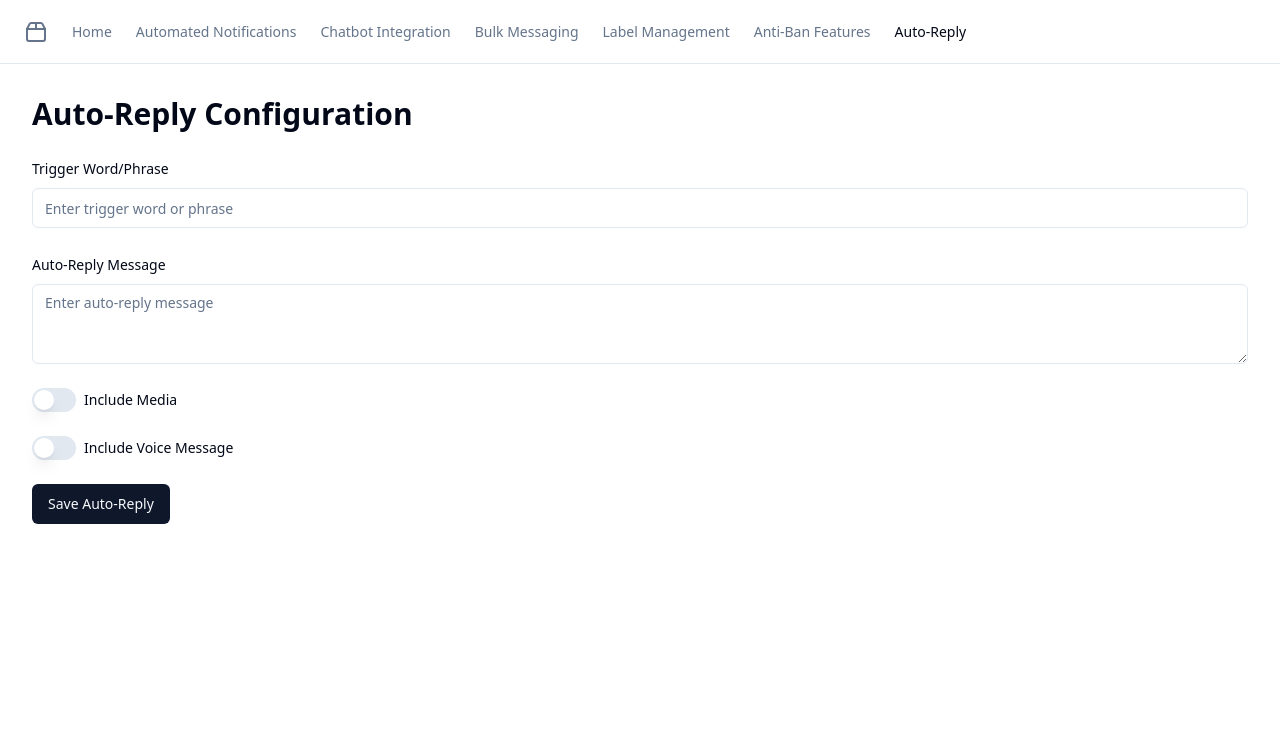
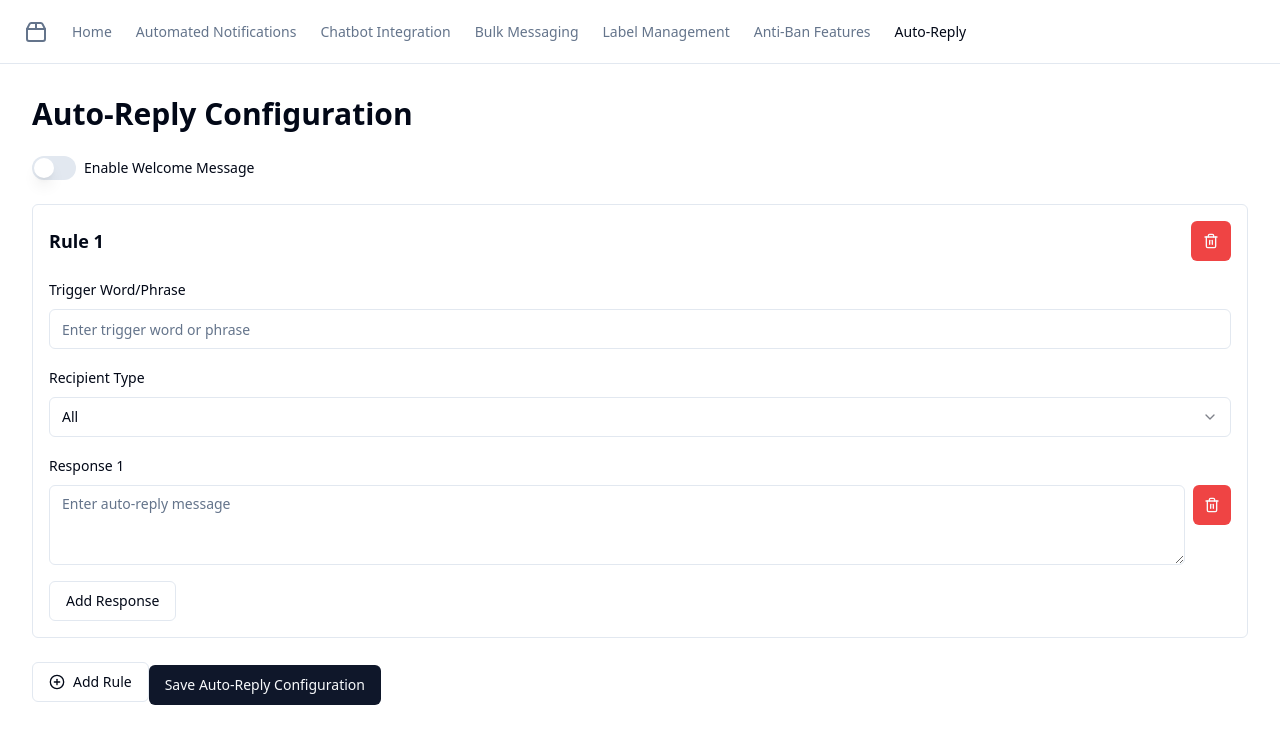
Before and after one commit to GPT-Engineer-App/autoresponder-magnum, a React (Vite) app: page /auto-reply in a window 1280 px wide. Shown: the top 744 px of the page. Built offline with nearby package versions, Linux system fonts and the light colour scheme.

Commit message:
Implement additional features for auto-reply functionality

```diff
--- a/src/pages/AutoReply.jsx
+++ b/src/pages/AutoReply.jsx
@@ -6,29 +6,52 @@ import { Textarea } from "@/components/ui/textarea";
 import { Switch } from "@/components/ui/switch";
 import { Select, SelectContent, SelectItem, SelectTrigger, SelectValue } from "@/components/ui/select";
 import { toast } from "sonner";
+import { PlusCircle, Trash2 } from "lucide-react";
 
 const AutoReply = () => {
-  const [trigger, setTrigger] = useState("");
-  const [response, setResponse] = useState("");
-  const [includeMedia, setIncludeMedia] = useState(false);
-  const [mediaType, setMediaType] = useState("");
-  const [mediaFile, setMediaFile] = useState(null);
-  const [includeVoice, setIncludeVoice] = useState(false);
-  const [voiceMessage, setVoiceMessage] = useState(null);
+  const [rules, setRules] = useState([
+    { trigger: "", responses: [""], recipientType: "all" }
+  ]);
+  const [welcomeMessage, setWelcomeMessage] = useState("");
+  const [enableWelcomeMessage, setEnableWelcomeMessage] = useState(false);
+
+  const handleAddRule = () => {
+    setRules([...rules, { trigger: "", responses: [""], recipientType: "all" }]);
+  };
+
+  const handleRemoveRule = (index) => {
+    const newRules = rules.filter((_, i) => i !== index);
+    setRules(newRules);
+  };
+
+  const handleRuleChange = (index, field, value) => {
+    const newRules = [...rules];
+    newRules[index][field] = value;
+    setRules(newRules);
+  };
+
+  const handleAddResponse = (ruleIndex) => {
+    const newRules = [...rules];
+    newRules[ruleIndex].responses.push("");
+    setRules(newRules);
+  };
+
+  const handleRemoveResponse = (ruleIndex, responseIndex) => {
+    const newRules = [...rules];
+    newRules[ruleIndex].responses = newRules[ruleIndex].responses.filter((_, i) => i !== responseIndex);
+    setRules(newRules);
+  };
+
+  const handleResponseChange = (ruleIndex, responseIndex, value) => {
+    const newRules = [...rules];
+    newRules[ruleIndex].responses[responseIndex] = value;
+    setRules(newRules);
+  };
 
   const handleSubmit = (e) => {
     e.preventDefault();
-    // Mock function to save auto-reply settings
-    console.log("Saving auto-reply settings:", { trigger, response, includeMedia, mediaType, mediaFile, includeVoice, voiceMessage });
+    console.log("Saving auto-reply settings:", { rules, welcomeMessage, enableWelcomeMessage });
     toast.success("Auto-reply configured successfully!");
-  };
-
-  const handleMediaFileChange = (e) => {
-    setMediaFile(e.target.files[0]);
-  };
-
-  const handleVoiceMessageChange = (e) => {
-    setVoiceMessage(e.target.files[0]);
   };
 
   return (
@@ -36,74 +59,85 @@ const AutoReply = () => {
       <h1 className="text-3xl font-bold mb-6">Auto-Reply Configuration</h1>
       <form onSubmit={handleSubmit} className="space-y-6">
         <div className="space-y-2">
-          <Label htmlFor="trigger">Trigger Word/Phrase</Label>
+          <div className="flex items-center space-x-2">
+            <Switch
+              id="enableWelcome"
+              checked={enableWelcomeMessage}
+              onCheckedChange={setEnableWelcomeMessage}
+            />
+            <Label htmlFor="enableWelcome">Enable Welcome Message</Label>
+          </div>
+          {enableWelcomeMessage && (
+            <Textarea
+              value={welcomeMessage}
+              onChange={(e) => setWelcomeMessage(e.target.value)}
+              placeholder="Enter welcome message"
+              className="mt-2"
+            />
+          )}
+        </div>
+
+        {rules.map((rule, ruleIndex) => (
+          <div key={ruleIndex} className="border p-4 rounded-md space-y-4">
+            <div className="flex justify-between items-center">
+              <h3 className="text-lg font-semibold">Rule {ruleIndex + 1}</h3>
+              <Button type="button" variant="destructive" size="icon" onClick={() => handleRemoveRule(ruleIndex)}>
+                <Trash2 className="h-4 w-4" />
+              </Button>
+            </div>
+            <div className="space-y-2">
+              <Label htmlFor={`trigger-${ruleIndex}`}>Trigger Word/Phrase</Label>
               <Input
-            id="trigger"
-            value={trigger}
-            onChange={(e) => setTrigger(e.target.value)}
+                id={`trigger-${ruleIndex}`}
+                value={rule.trigger}
+                onChange={(e) => handleRuleChange(ruleIndex, "trigger", e.target.value)}
                 placeholder="Enter trigger word or phrase"
                 required
               />
             </div>
             <div className="space-y-2">
-          <Label htmlFor="response">Auto-Reply Message</Label>
+              <Label htmlFor={`recipientType-${ruleIndex}`}>Recipient Type</Label>
+              <Select
+                value={rule.recipientType}
+                onValueChange={(value) => handleRuleChange(ruleIndex, "recipientType", value)}
+              >
+                <SelectTrigger id={`recipientType-${ruleIndex}`}>
+                  <SelectValue placeholder="Select recipient type" />
+                </SelectTrigger>
+                <SelectContent>
+                  <SelectItem value="all">All</SelectItem>
+                  <SelectItem value="contacts">Contacts</SelectItem>
+                  <SelectItem value="groups">Groups</SelectItem>
+                  <SelectItem value="unknown">Unknown Numbers</SelectItem>
+                </SelectContent>
+              </Select>
+            </div>
+            {rule.responses.map((response, responseIndex) => (
+              <div key={responseIndex} className="space-y-2">
+                <Label htmlFor={`response-${ruleIndex}-${responseIndex}`}>Response {responseIndex + 1}</Label>
+                <div className="flex space-x-2">
                   <Textarea
-            id="response"
+                    id={`response-${ruleIndex}-${responseIndex}`}
                     value={response}
-            onChange={(e) => setResponse(e.target.value)}
+                    onChange={(e) => handleResponseChange(ruleIndex, responseIndex, e.target.value)}
                     placeholder="Enter auto-reply message"
                     required
                   />
+                  <Button type="button" variant="destructive" size="icon" onClick={() => handleRemoveResponse(ruleIndex, responseIndex)}>
+                    <Trash2 className="h-4 w-4" />
+                  </Button>
                 </div>
-        <div className="flex items-center space-x-2">
-          <Switch
-            id="includeMedia"
-            checked={includeMedia}
-            onCheckedChange={setIncludeMedia}
-          />
-          <Label htmlFor="includeMedia">Include Media</Label>
               </div>
-        {includeMedia && (
-          <div className="space-y-2">
-            <Label htmlFor="mediaType">Media Type</Label>
-            <Select value={mediaType} onValueChange={setMediaType}>
-              <SelectTrigger id="mediaType">
-                <SelectValue placeholder="Select media type" />
-              </SelectTrigger>
-              <SelectContent>
-                <SelectItem value="image">Image</SelectItem>
-                <SelectItem value="video">Video</SelectItem>
-                <SelectItem value="document">Document</SelectItem>
-              </SelectContent>
-            </Select>
-            <Input
-              id="mediaFile"
-              type="file"
-              onChange={handleMediaFileChange}
-              accept={mediaType === 'image' ? 'image/*' : mediaType === 'video' ? 'video/*' : '*/*'}
-            />
+            ))}
+            <Button type="button" variant="outline" onClick={() => handleAddResponse(ruleIndex)}>
+              Add Response
+            </Button>
           </div>
-        )}
-        <div className="flex items-center space-x-2">
-          <Switch
-            id="includeVoice"
-            checked={includeVoice}
-            onCheckedChange={setIncludeVoice}
-          />
-          <Label htmlFor="includeVoice">Include Voice Message</Label>
-        </div>
-        {includeVoice && (
-          <div className="space-y-2">
-            <Label htmlFor="voiceMessage">Voice Message</Label>
-            <Input
-              id="voiceMessage"
-              type="file"
-              onChange={handleVoiceMessageChange}
-              accept="audio/*"
-            />
-          </div>
-        )}
-        <Button type="submit">Save Auto-Reply</Button>
+        ))}
+        <Button type="button" variant="outline" onClick={handleAddRule}>
+          <PlusCircle className="mr-2 h-4 w-4" /> Add Rule
+        </Button>
+        <Button type="submit">Save Auto-Reply Configuration</Button>
       </form>
     </div>
   );
```
Lines whose indentation alone changed are shown as unchanged.
